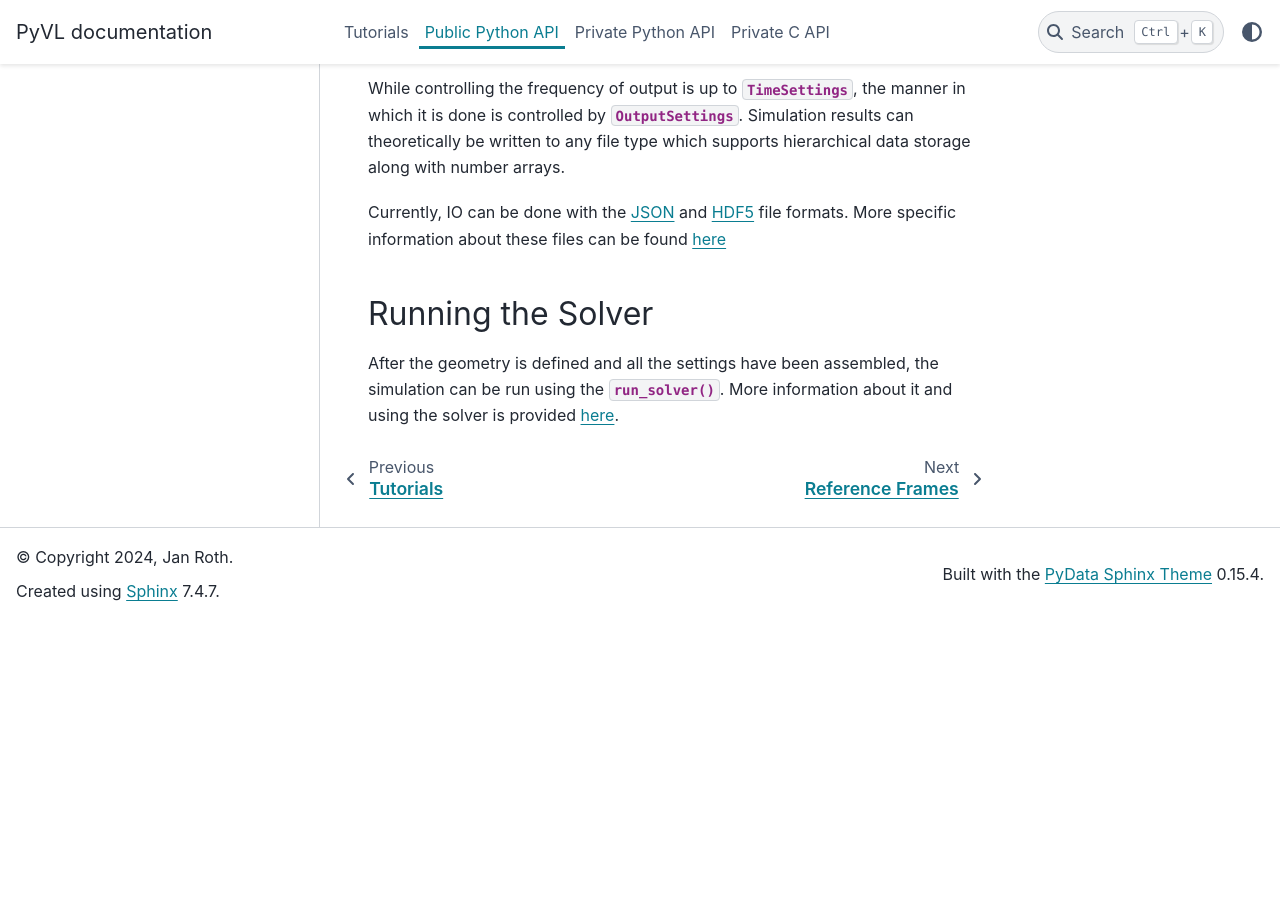
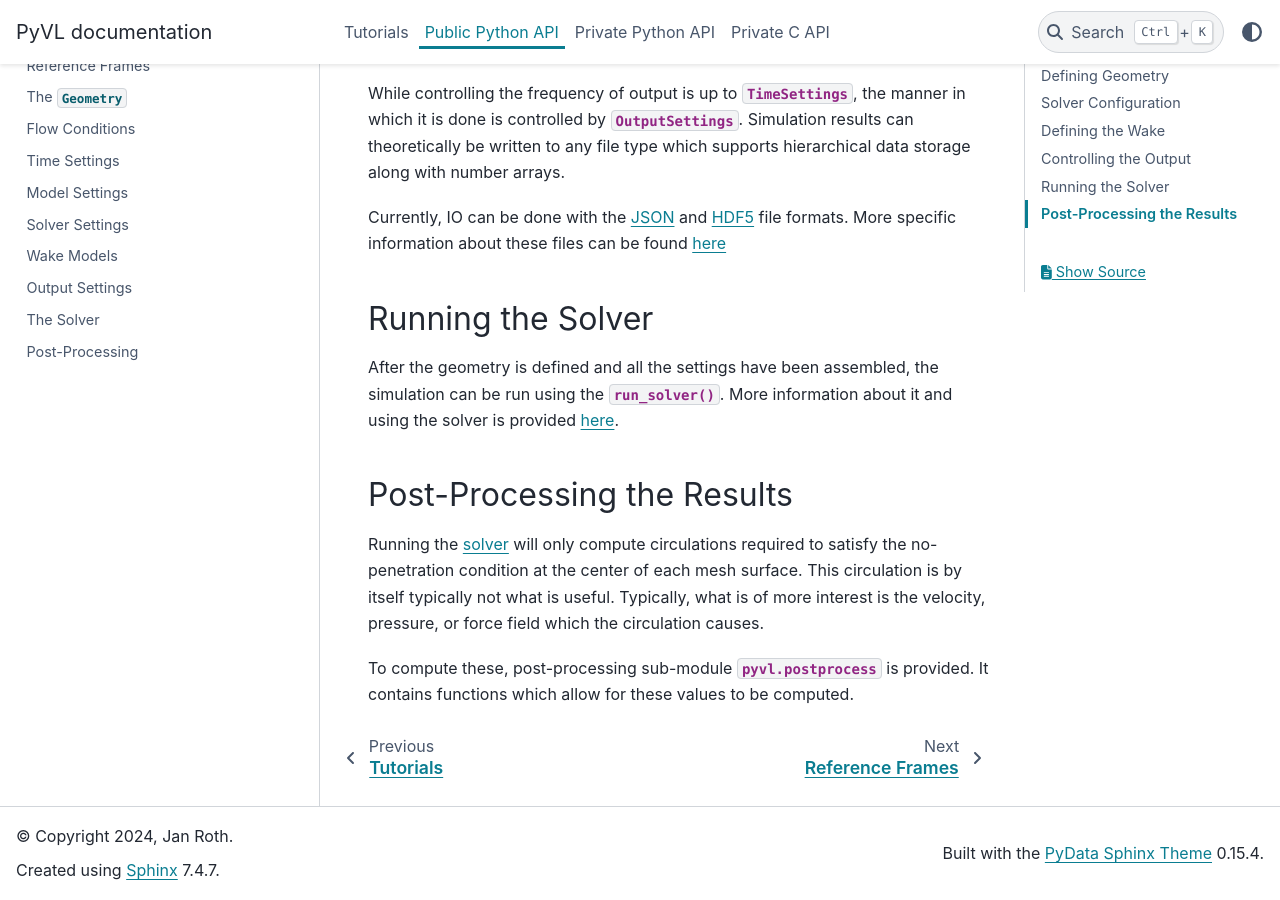
Before and after one commit to j4nr0th/pyvl, a Sphinx documentation site: the page built from doc/public_python/index.rst, in a window 1280 px wide and 900 px high, scrolled down 2282 px. Built offline with Sphinx 7.4.7 and the PyData theme 0.15.4, drawn with Linux system fonts in a browser that asks for light colours; pages that are not in the unit, such as notebooks, are missing from menus; before the commit the page ends 2903 px from its top, so only the background shows below that.

Commit message:
docs(postprocess.velocity): add docs
Added the velocity post-processing to the docs.

```diff
--- a/doc/public_python/index.rst
+++ b/doc/public_python/index.rst
@@ -81,7 +81,7 @@
 More details about these can be read about :ref:`here <pyvl.model_settings>`
 
 Defining the Wake
-~~~~~~~~~~~~~~~~~
+-----------------
 
 One of the most important things to model is the wake. The approach that `pyvl` has to modeling
 wake is that any object which inherits from :class:`WakeModel` can be used. As such, it is possible
@@ -106,6 +106,16 @@
 using the :func:`run_solver`. More information about it and using the solver is provided
 :ref:`here <pyvl.solver>`.
 
+Post-Processing the Results
+---------------------------
+
+Running the :ref:`solver <pyvl.solver>` will only compute circulations required to satisfy the no-penetration
+condition at the center of each mesh surface. This circulation is by itself typically not what is useful.
+Typically, what is of more interest is the velocity, pressure, or force field which the circulation causes.
+
+To compute these, post-processing sub-module :mod:`pyvl.postprocess` is provided. It contains functions
+which allow for these values to be computed.
+
 .. toctree::
     :maxdepth: 2
     :hidden:
@@ -119,3 +129,4 @@
     wake_models
     output_settings
     solver
+    postprocess
```
Also changed, not shown: doc/public_python/postprocess.rst (added, +10 -0 lines).
